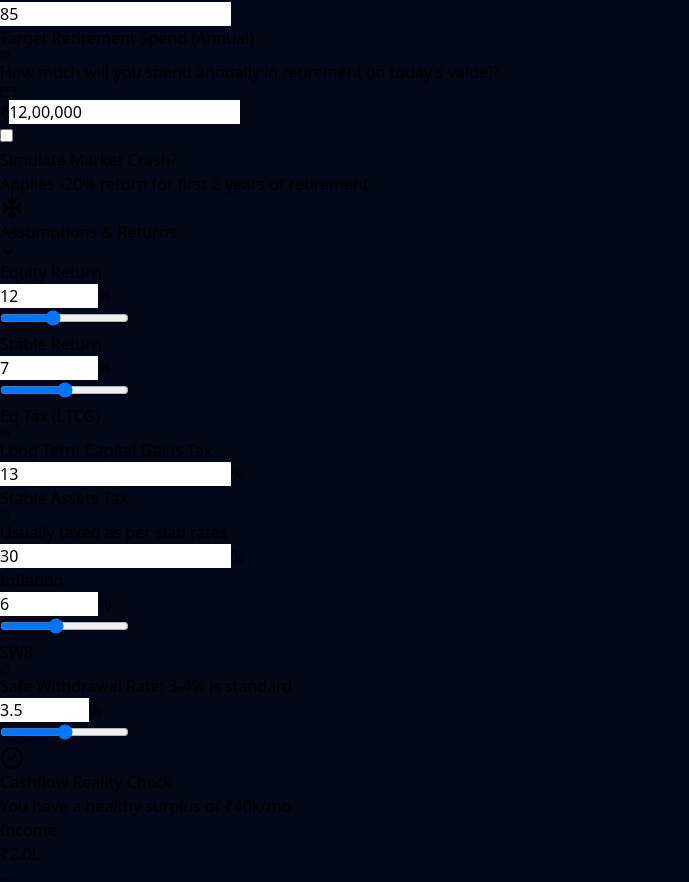
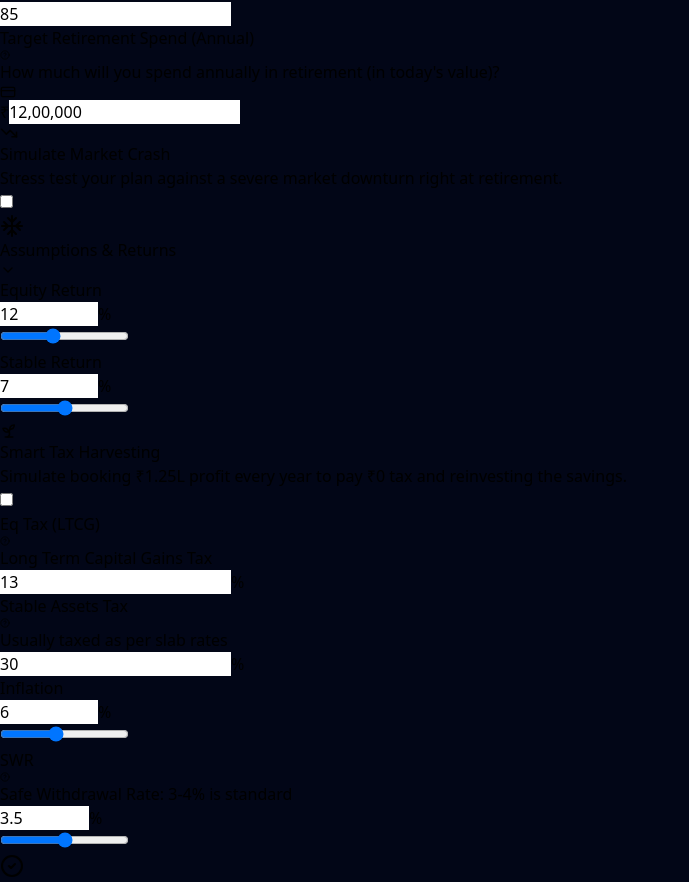
Before and after one commit to rajatssaigal-cyber/fire-calc-prime-v1, a React (Vite) app in the folder fire-calc-app/: page / in a window 1280 px wide. Shown: the part 1696-2578 px from the top of the page, without its empty margins (0-689 px from the left). Built offline with nearby package versions, Linux system fonts and the light colour scheme.

Commit message:
Update InputSection.jsx
adding tax harvesting

```diff
--- a/fire-calc-app/src/components/features/InputSection.jsx
+++ b/fire-calc-app/src/components/features/InputSection.jsx
@@ -1,6 +1,6 @@
 // src/components/features/InputSection.jsx
 import React from 'react';
-import { Gift, Banknote, CreditCard, TrendingUp, Coins, PiggyBank, AlertCircle, Trees, ShieldCheck, Umbrella, Landmark, Plus, Trash2, Star, Snowflake, Info, AlertTriangle } from "lucide-react";
+import { Gift, Banknote, CreditCard, TrendingUp, Coins, PiggyBank, AlertCircle, Trees, ShieldCheck, Umbrella, Landmark, Plus, Trash2, Star, Snowflake, Info, AlertTriangle, Sprout, TrendingDown } from "lucide-react";
 import { SmartInput } from '../ui/SmartInput';
 import { SliderInput } from '../ui/SliderInput';
 import { CollapsibleSection } from '../ui/CollapsibleSection';
@@ -8,10 +8,9 @@ import { formatCompact, formatINR } from '../../utils/formatters';
 
 export const InputSection = ({ state, updateState, updateNested, addCustomAsset, updateCustomAsset, removeCustomAsset, results, totalNetWorth, totalEquity, totalStable, totalCustom, emergencyCoverageMonths }) => {
 
-  // Logic for the simple warning
   const totalSIP = state.monthlySIP.equity + state.monthlySIP.stable;
   const availableSurplus = results?.initialSurplus || 0;
-  // Use a +50 buffer for rounding errors
+  // +50 buffer
   const isOverBudget = totalSIP > (availableSurplus + 50);
 
   return (
@@ -60,7 +59,6 @@ export const InputSection = ({ state, updateState, updateNested, addCustomAsset,
                         />
                     </div>
 
-                    {/* SIMPLE WARNING ONLY - NO FUNCTIONAL IMPACT */}
                     {isOverBudget && (
                         <div className="mb-4 p-3 bg-amber-500/10 border border-amber-500/30 rounded-lg flex items-start gap-3 animate-in fade-in slide-in-from-top-1">
                             <AlertTriangle size={16} className="text-amber-400 mt-0.5 shrink-0" />
@@ -126,7 +124,6 @@ export const InputSection = ({ state, updateState, updateNested, addCustomAsset,
                     </div>
                  </div>
 
-                 {/* CUSTOM ASSETS */}
                  <div className="p-3 bg-slate-900/50 rounded-xl border border-slate-800">
                     <div className="flex justify-between items-center mb-3">
                        <p className="text-xs font-bold text-amber-400 uppercase tracking-wider">Alternatives</p>
@@ -164,17 +161,46 @@ export const InputSection = ({ state, updateState, updateNested, addCustomAsset,
               </div>
               <SmartInput label="Target Retirement Spend (Annual)" value={state.retirementAnnualExpenses} onChange={v=>updateState('retirementAnnualExpenses',v)} icon={CreditCard} iconColor="text-rose-400" prefix="₹" tooltip="How much will you spend annually in retirement (in today's value)?" />
 
+              {/* STRESS TEST TOGGLE + BLUEPRINT */}
               <div className="mt-4 pt-4 border-t border-white/5">
-                  <label className="flex items-center gap-3 cursor-pointer group">
-                      <div className={`w-10 h-6 rounded-full p-1 transition-colors ${state.stressTest ? 'bg-rose-500' : 'bg-slate-700'}`}>
-                          <div className={`w-4 h-4 bg-white rounded-full transition-transform ${state.stressTest ? 'translate-x-4' : 'translate-x-0'}`}></div>
-                      </div>
-                      <input type="checkbox" className="hidden" checked={state.stressTest || false} onChange={(e) => updateState('stressTest', e.target.checked)} />
-                      <div>
-                          <span className={`text-xs font-bold transition-colors ${state.stressTest ? 'text-rose-400' : 'text-slate-400'}`}>Simulate Market Crash?</span>
-                          <p className="text-[10px] text-slate-500">Applies -20% return for first 2 years of retirement.</p>
-                      </div>
-                  </label>
+                  <div className="flex justify-between items-start">
+                     <div className="flex items-start gap-3">
+                        <div className="bg-rose-500/20 p-2 rounded-lg text-rose-400 mt-1">
+                            <TrendingDown size={18} />
+                        </div>
+                        <div>
+                            <p className="text-sm font-bold text-rose-300">Simulate Market Crash</p>
+                            <p className="text-[10px] text-rose-200/60 leading-tight mt-1 max-w-[200px]">
+                                Stress test your plan against a severe market downturn right at retirement.
+                            </p>
+                        </div>
+                     </div>
+                     <label className="relative inline-flex items-center cursor-pointer">
+                        <input
+                            type="checkbox"
+                            className="sr-only peer"
+                            checked={state.stressTest || false}
+                            onChange={(e) => updateState('stressTest', e.target.checked)}
+                        />
+                        <div className="w-9 h-5 bg-slate-700 peer-focus:outline-none rounded-full peer peer-checked:after:translate-x-full peer-checked:after:border-white after:content-[''] after:absolute after:top-[2px] after:left-[2px] after:bg-white after:border-gray-300 after:border after:rounded-full after:h-4 after:w-4 after:transition-all peer-checked:bg-rose-500"></div>
+                     </label>
+                  </div>
+
+                  {/* STRESS TEST BLUEPRINT */}
+                  {state.stressTest && (
+                     <div className="mt-4 bg-slate-950/50 border border-rose-500/20 p-3 rounded-lg space-y-2 animate-in fade-in slide-in-from-top-2">
+                        <div className="flex items-center gap-2 mb-1">
+                            <AlertCircle size={12} className="text-rose-500"/>
+                            <p className="text-[10px] font-bold text-rose-400 uppercase">Scenario: Sequence Risk</p>
+                        </div>
+                        <div className="grid grid-cols-[auto_1fr] gap-2 items-center">
+                            <div className="w-1 h-8 bg-gradient-to-b from-rose-500 to-transparent rounded-full"></div>
+                            <p className="text-[11px] text-slate-300 leading-relaxed">
+                                The engine is simulating a <strong className="text-white">-20% crash</strong> for the first 24 months of your retirement, followed by normal returns.
+                            </p>
+                        </div>
+                     </div>
+                  )}
               </div>
            </CollapsibleSection>
 
@@ -184,6 +210,61 @@ export const InputSection = ({ state, updateState, updateNested, addCustomAsset,
                  <div className="grid grid-cols-2 gap-x-4 gap-y-6">
                     <SliderInput label="Equity Return" value={state.equityReturn} onChange={v=>updateState('equityReturn',v)} min={8} max={18} />
                     <SliderInput label="Stable Return" value={state.stableReturn} onChange={v=>updateState('stableReturn',v)} min={4} max={10} />
+                 </div>
+
+                 {/* TAX HARVESTING TOGGLE + BLUEPRINT */}
+                 <div className="p-3 bg-emerald-500/10 rounded-xl border border-emerald-500/20">
+                    <div className="flex justify-between items-start">
+                        <div className="flex items-start gap-3">
+                            <div className="bg-emerald-500/20 p-2 rounded-lg text-emerald-400 mt-1">
+                                <Sprout size={18} />
+                            </div>
+                            <div>
+                                <p className="text-sm font-bold text-emerald-300">Smart Tax Harvesting</p>
+                                <p className="text-[10px] text-emerald-200/60 leading-tight mt-1 max-w-[200px]">
+                                    Simulate booking ₹1.25L profit every year to pay ₹0 tax and reinvesting the savings.
+                                </p>
+                            </div>
+                        </div>
+                        <label className="relative inline-flex items-center cursor-pointer">
+                            <input
+                                type="checkbox"
+                                className="sr-only peer"
+                                checked={state.taxHarvesting || false}
+                                onChange={(e) => updateState('taxHarvesting', e.target.checked)}
+                            />
+                            <div className="w-9 h-5 bg-slate-700 peer-focus:outline-none rounded-full peer peer-checked:after:translate-x-full peer-checked:after:border-white after:content-[''] after:absolute after:top-[2px] after:left-[2px] after:bg-white after:border-gray-300 after:border after:rounded-full after:h-4 after:w-4 after:transition-all peer-checked:bg-emerald-500"></div>
+                        </label>
+                    </div>
+
+                    {/* BLUEPRINT CARD: Only show if ON */}
+                    {state.taxHarvesting && results?.harvestingBonusWealth > 0 && (
+                        <div className="mt-4 pt-3 border-t border-emerald-500/20 animate-in fade-in slide-in-from-top-2">
+                            <div className="flex justify-between items-end mb-2">
+                                <p className="text-[10px] uppercase font-bold text-emerald-400/70 tracking-widest">Projected Impact</p>
+                                <p className="text-lg font-bold text-emerald-300">+{formatCompact(results.harvestingBonusWealth)}</p>
+                            </div>
+
+                            <div className="bg-slate-950/50 p-3 rounded-lg space-y-2 border border-emerald-500/10">
+                                <p className="text-[10px] font-bold text-white uppercase mb-1">Execution Blueprint</p>
+                                <div className="flex gap-2 items-center">
+                                    <div className="w-5 h-5 rounded-full bg-slate-800 flex items-center justify-center text-[10px] font-bold text-slate-400">1</div>
+                                    <p className="text-[11px] text-slate-300">Every <strong className="text-white">March</strong>, check your portfolio gains.</p>
+                                </div>
+                                <div className="flex gap-2 items-center">
+                                    <div className="w-5 h-5 rounded-full bg-slate-800 flex items-center justify-center text-[10px] font-bold text-slate-400">2</div>
+                                    <p className="text-[11px] text-slate-300">Sell units with <strong className="text-white">₹1.25 Lakh</strong> profit (LTCG).</p>
+                                </div>
+                                <div className="flex gap-2 items-center">
+                                    <div className="w-5 h-5 rounded-full bg-slate-800 flex items-center justify-center text-[10px] font-bold text-slate-400">3</div>
+                                    <p className="text-[11px] text-slate-300">Buy them back <strong className="text-white">immediately</strong> (next day).</p>
+                                </div>
+                                <p className="text-[10px] text-emerald-400/60 italic mt-1 pl-7">
+                                    * This resets your "Buy Price" higher, saving tax on future withdrawals.
+                                </p>
+                            </div>
+                        </div>
+                    )}
                  </div>
 
                  {state.customAssets.length > 0 && (
```
